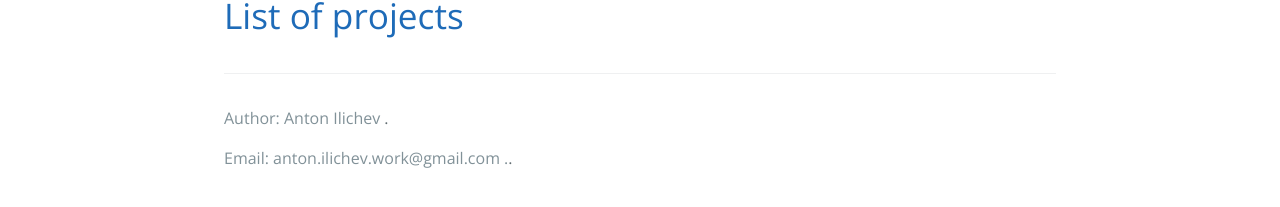
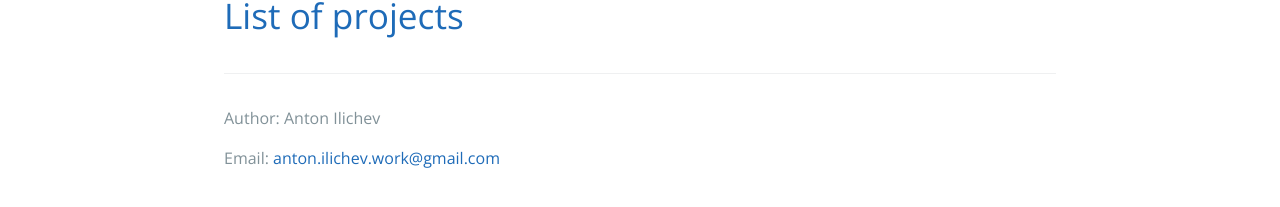
Before and after one commit to Antochino/Antochino.github.io, a Jekyll site: the page built from index.md, in a window 1280 px wide. Shown: the part 360-567 px from the top of the page. Built offline with Jekyll 4.4.1, drawn with Linux system fonts in a browser that asks for light colours; our own code applies the rules of GitHub Pages for plain Markdown files.

Commit message:
Update default.html

```diff
--- a/_layouts/default.html
+++ b/_layouts/default.html
@@ -41,8 +41,8 @@
         {% if site.github.is_project_page %}
           <span class="site-footer-owner"><a href="{{ site.github.repository_url }}">{{ site.github.repository_name }}</a> is maintained by <a href="{{ site.github.owner_url }}">{{ site.github.owner_name }}</a>.</span>
         {% endif %}
-       <p><span class="site-footer-credits">Author: Anton Ilichev </span>.</p>
-       <p><span class="site-footer-credits">Email: anton.ilichev.work@gmail.com <a href="mailto:anton.ilichev.work@gmail.com"></a>.</span>.</p>
+       <p><span class="site-footer-credits">Author: Anton Ilichev </span></p>
+       <p><span class="site-footer-credits">Email: <a href="mailto:anton.ilichev.work@gmail.com">anton.ilichev.work@gmail.com</a></span></p>
       </footer>
     </main>
   </body>
```
